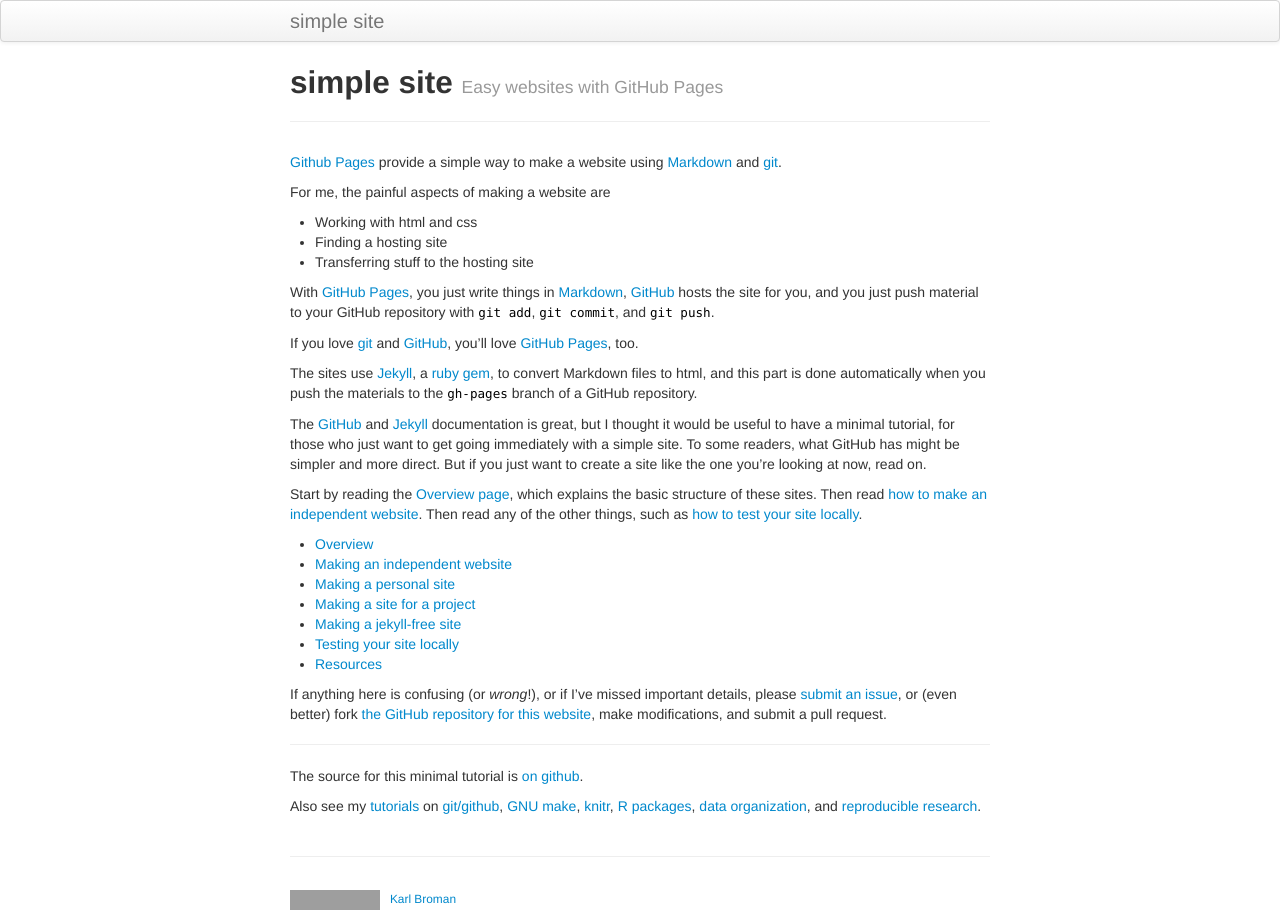
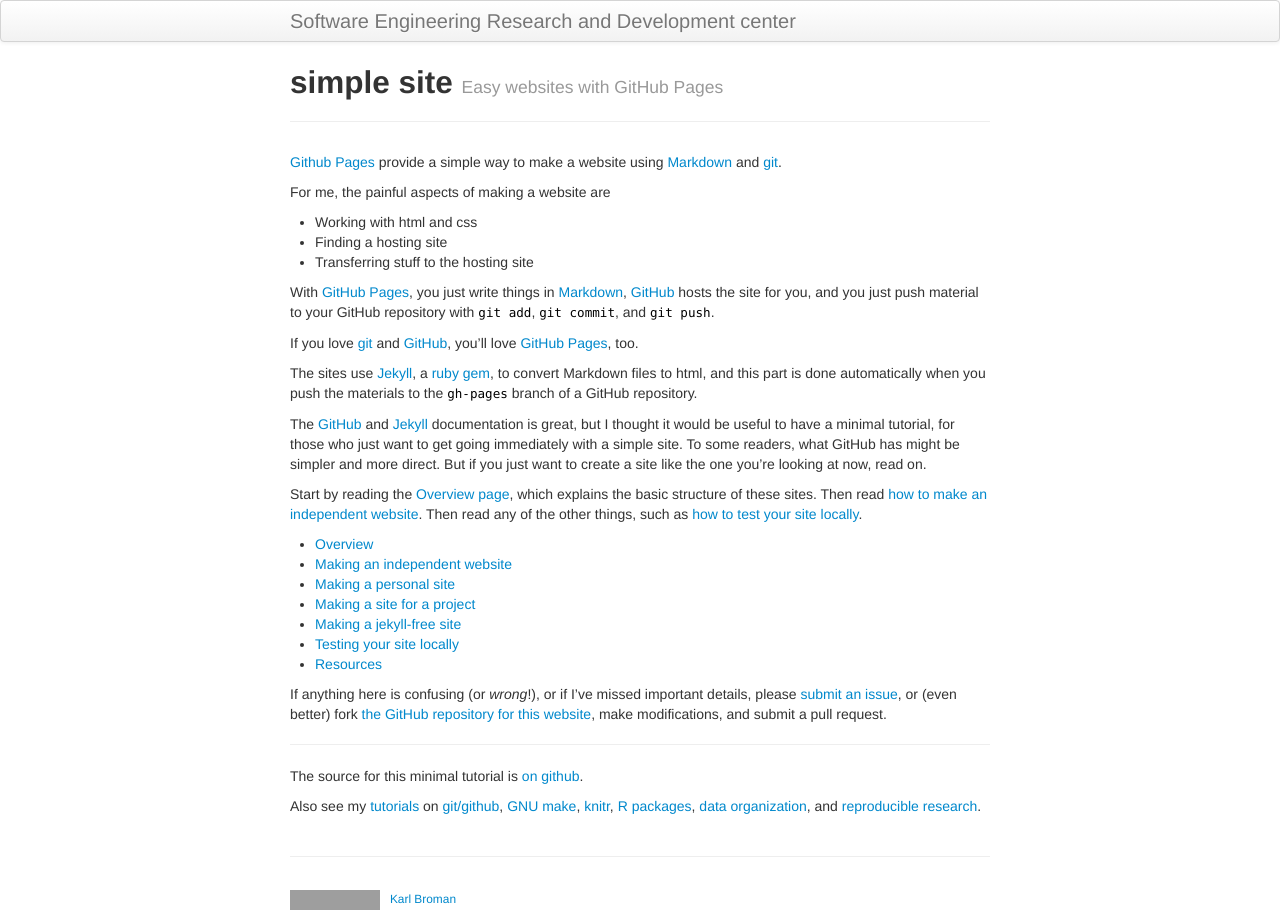
Before and after one commit to SERG-UAlbany/serg-ualbany.github.io, a Jekyll site: the page built from index.md, in a window 1280 px wide. Built offline with Jekyll 4.4.1, drawn with Linux system fonts in a browser that asks for light colours; grey boxes are pictures that could not be loaded.

Commit message:
Update _config.yml

```diff
--- a/_config.yml
+++ b/_config.yml
@@ -8,16 +8,16 @@ highlighter: rouge
 # Themes are encouraged to use these universal variables
 # so be sure to set them if your theme uses them.
 #
-title : simple site
+title : Software Engineering Research and Development center
 author :
-  name : Karl Broman
-  email : kbroman@gmail.com
-  github : kbroman
-  twitter : kwbroman
+  name : Ninad Chaudhari
+  email : nchaudhari@albany.edu
+  github : ninadpchaudhari
+  twitter : ninadpchaudhari
   feedburner : nil
 
 # NOTE: Replacing this next line with your own URL
-production_url : https://kbroman.github.io/simple_site
+production_url : https://serg-ualbany.github.io
 
 # Tell Github to use the kramdown markdown interpreter
 # (see https://help.github.com/articles/migrating-your-pages-site-from-maruku)
@@ -52,7 +52,7 @@ JB :
   #     This means always setting the protocol (http|https) or prefixing with "/"
   #
   # NOTE: Replace this next line with your own URL, likely with username.github.io
-  BASE_PATH : https://kbroman.org/simple_site
+  BASE_PATH : https://serg-ualbany.github.io
 
   # By default, the asset_path is automatically defined relative to BASE_PATH plus the enabled theme.
   # ex: [BASE_PATH]/assets/themes/[THEME-NAME]
```
